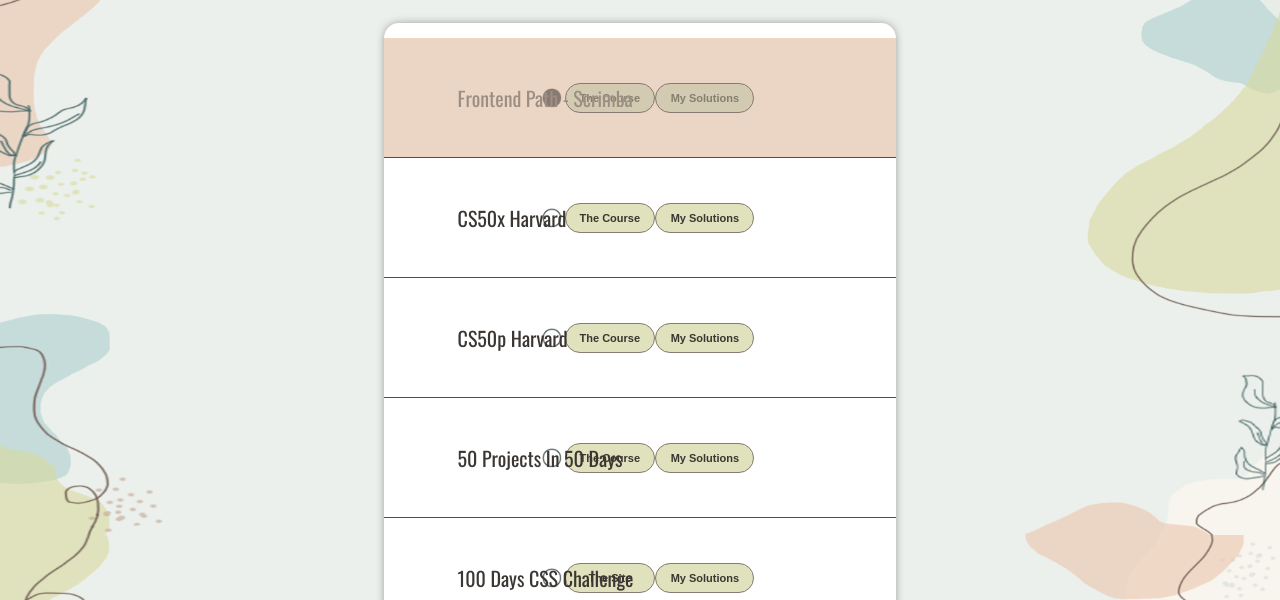
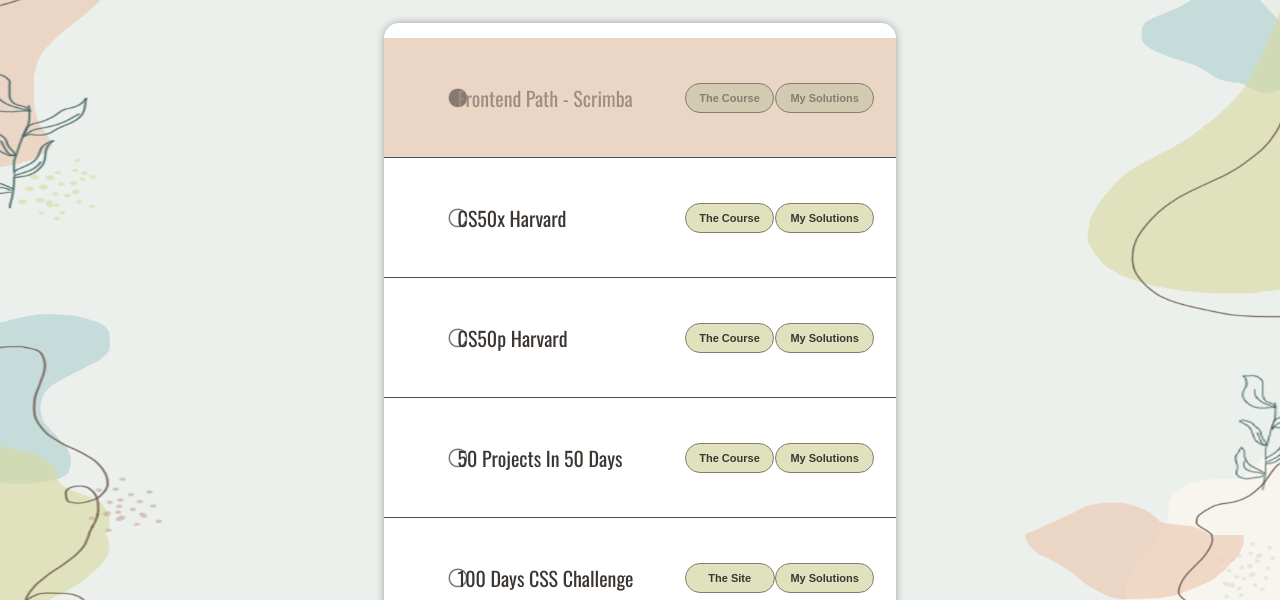
Before and after one commit to katayoon-rb/Development-Journey, a plain HTML site: page index.html in a window 1280 px wide. Shown: the part 200-800 px from the top of the page. Drawn offline with nearby package versions, Linux system fonts and the light colour scheme.

Commit message:
Update style.css

```diff
--- a/style.css
+++ b/style.css
@@ -70,6 +70,9 @@
             content: url(bullet.png);
             width: 15px;
             margin-right: 3px;
+
+            position: absolute;
+            left: 5vw;
         }
 
         span {
@@ -83,6 +86,9 @@
             display: flex;
             flex-direction: column;
             justify-content: space-between;
+
+            position: absolute;
+            right: 5vw;
 
             width: 25vw;
             margin-bottom: 8px;
```
